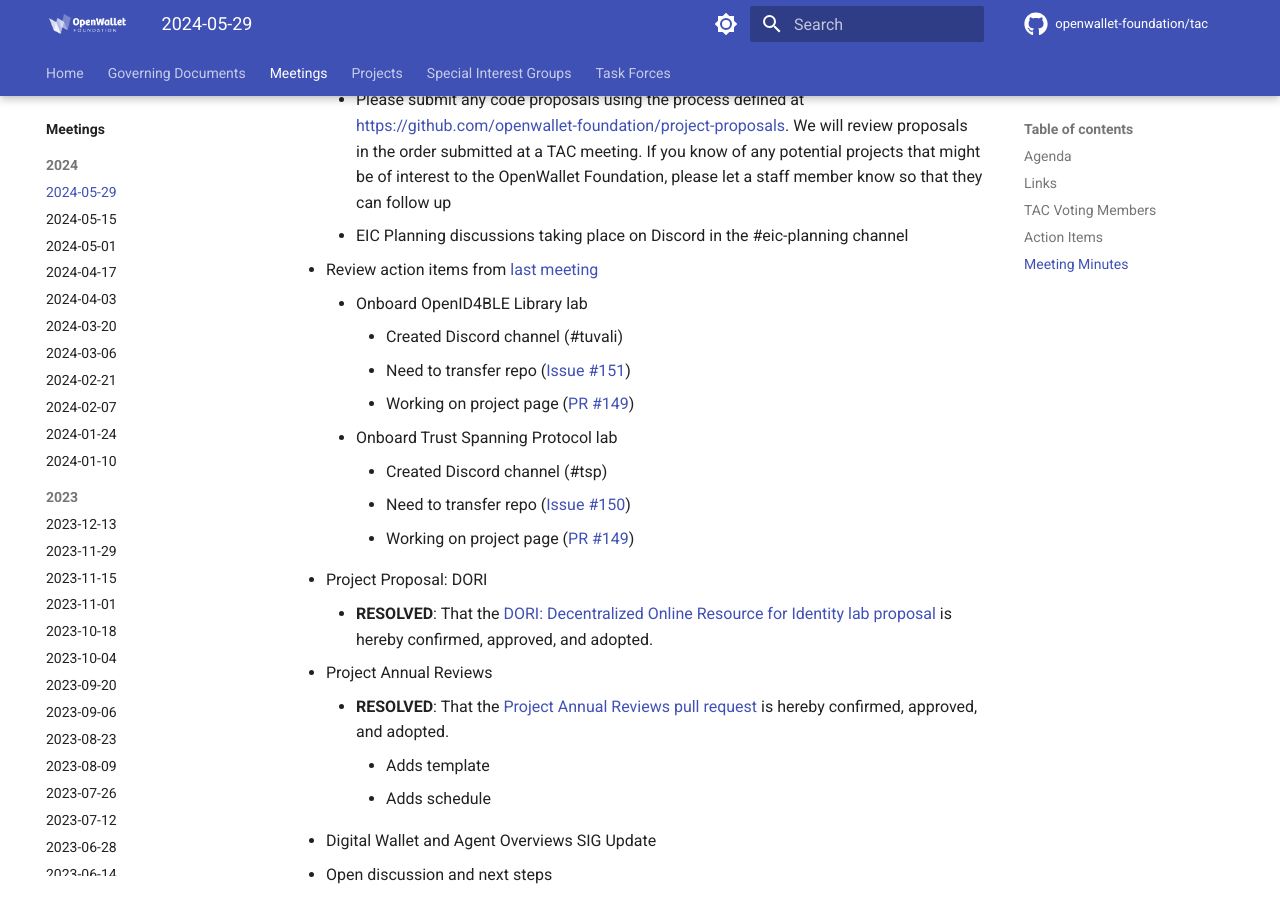
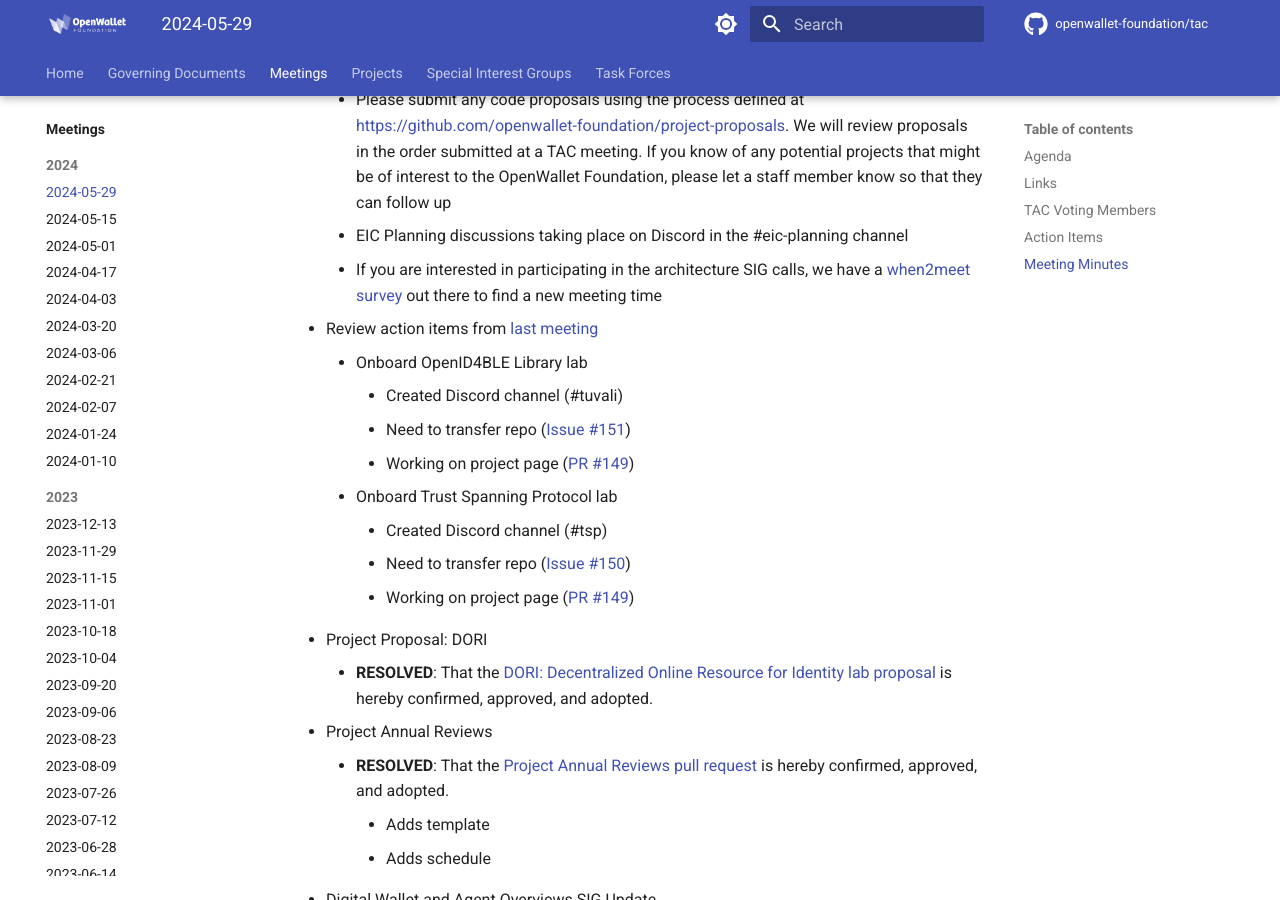
Before and after one commit to openwallet-foundation/tac, an MkDocs documentation site: the page built from docs/meetings/2024/2024-05-29.md, in a window 1280 px wide and 900 px high, scrolled down 1258 px. Built offline with MkDocs 1.6.1 and Material for MkDocs 9.7.7, drawn with Linux system fonts in a browser that asks for light colours; comment, search, counter and statistics services are not loaded.

Commit message:
Add announcement
Signed-off-by: Tracy Kuhrt <tracy.a.kuhrt@accenture.com>

```diff
--- a/docs/meetings/2024/2024-05-29.md
+++ b/docs/meetings/2024/2024-05-29.md
@@ -33,6 +33,8 @@
     - Please see the [OpenWallet Foundation calendar](https://zoom-lfx.platform.linuxfoundation.org/meetings/openwalletfoundation) for a list of upcoming meetings
     - Please submit any code proposals using the process defined at https://github.com/openwallet-foundation/project-proposals. We will review proposals in the order submitted at a TAC meeting. If you know of any potential projects that might be of interest to the OpenWallet Foundation, please let a staff member know so that they can follow up
     - EIC Planning discussions taking place on Discord in the #eic-planning channel
+    - If you are interested in participating in the architecture SIG calls, we have a [when2meet survey](https://www.when2meet.com/?25087483-2BcW9) out there to find a new meeting time
+
 
 - Review action items from [last meeting](./2024-05-15.md#action-items)
     - Onboard OpenID4BLE Library lab
```
